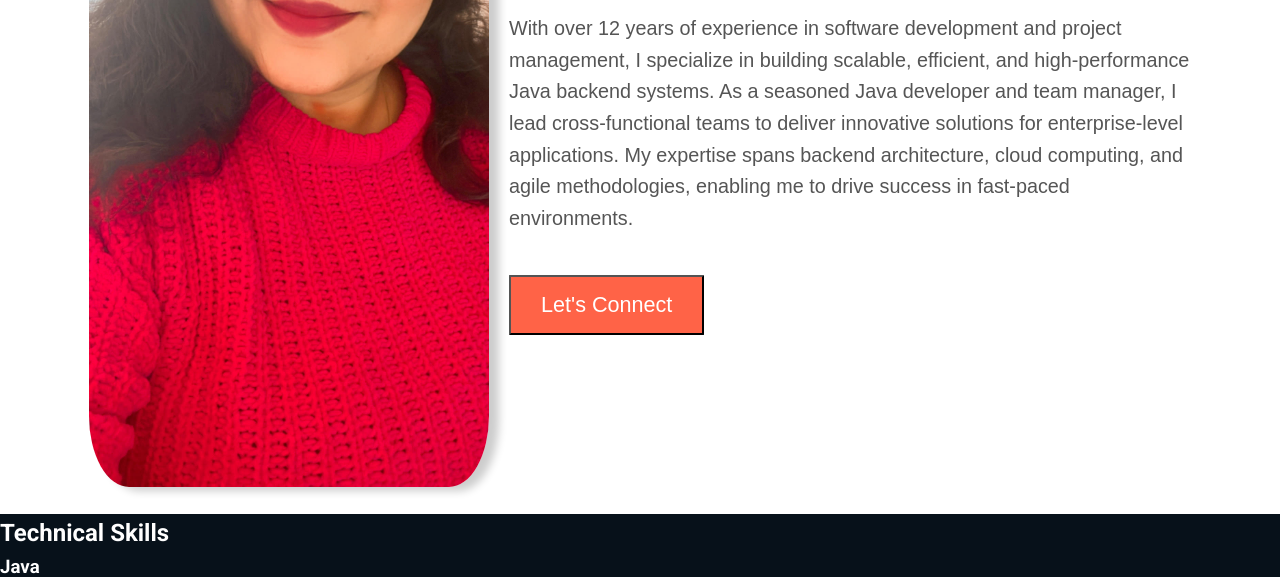
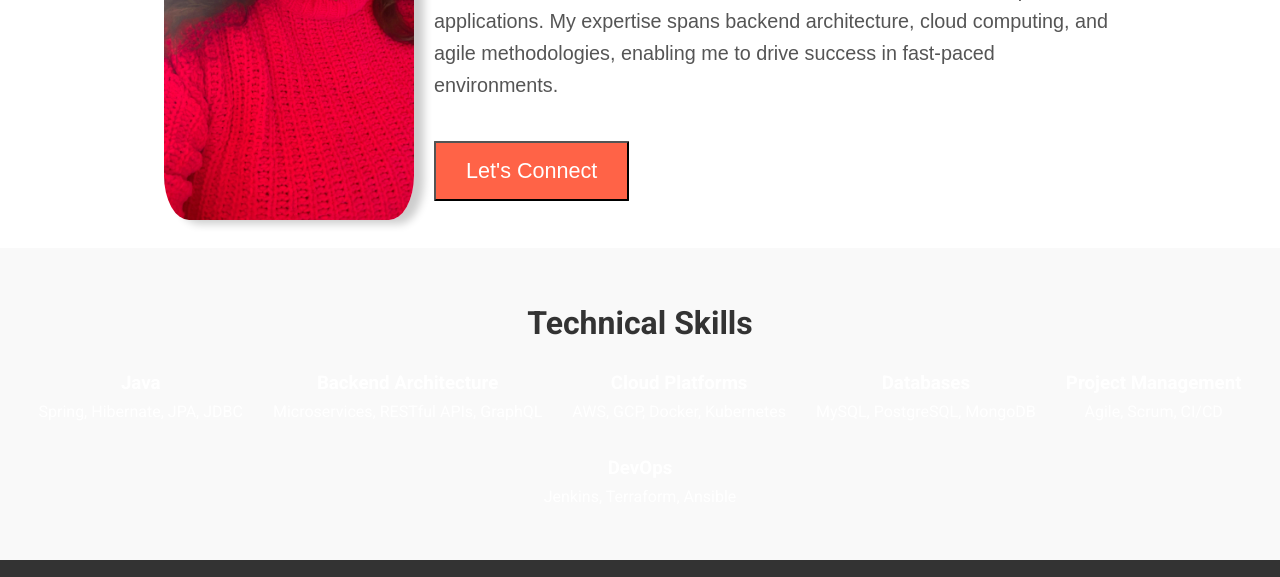
Before and after one commit to poojajain0804/workWithPooja, a plain HTML site: page index.html in a window 1280 px wide. Shown: the part 449-1026 px from the top of the page. Drawn offline with Linux system fonts and the light colour scheme.

Commit message:
style updated

```diff
--- a/index.html
+++ b/index.html
@@ -55,7 +55,7 @@ section#about {
 
 section#about img {
 	width: 100%; /* Make the image responsive */
-	max-width: 400px; /* Add a max width to the image */
+	max-width: 250px; /* Add a max width to the image */
 	height: auto;
 	border-radius: 10%; /* Optional: Makes the image circular */
 	box-shadow: 10px 4px 8px rgba(0, 0, 0, 0.2); /* Optional: Adds shadow to the image */
@@ -71,6 +71,7 @@ section#about img:hover {
 section#about h2 {
 	font-size: 2em;
 	color: #333;
+	align-items: center;
 	margin-bottom: 20px;
 }
 
@@ -86,6 +87,25 @@ section#about p {
 	color: #555;
 	max-width: 800px;
 	margin: 0 auto 20px;
+}
+
+section#skills {
+	background-color: #f9f9f9;
+	padding: 50px 20px;
+	text-align: center;
+}
+
+section#skills h2 {
+	font-size: 2em;
+	color: #333;
+	margin-bottom: 20px;
+}
+
+.skills-list {
+	display: flex;
+	justify-content: center;
+	flex-wrap: wrap;
+	gap: 30px;
 }
 
 @media (max-width: 768px) {
@@ -133,6 +153,7 @@ footer p {
 	text-decoration: none;
 	font-size: 1.2em;
 	margin-top: 20px;
+	align-items: center;
 }
 
 .cta-button:hover {
@@ -218,8 +239,5 @@ footer p {
 		<p>&copy; 2024 Pooja Jain. All rights reserved.</p>
 	</footer>
 
-	<!-- Font Awesome for social icons -->
-	<!--     <script src="https://kit.fontawesome.com/a076d05399.js"></script> -->
-
 </body>
 </html>
```
